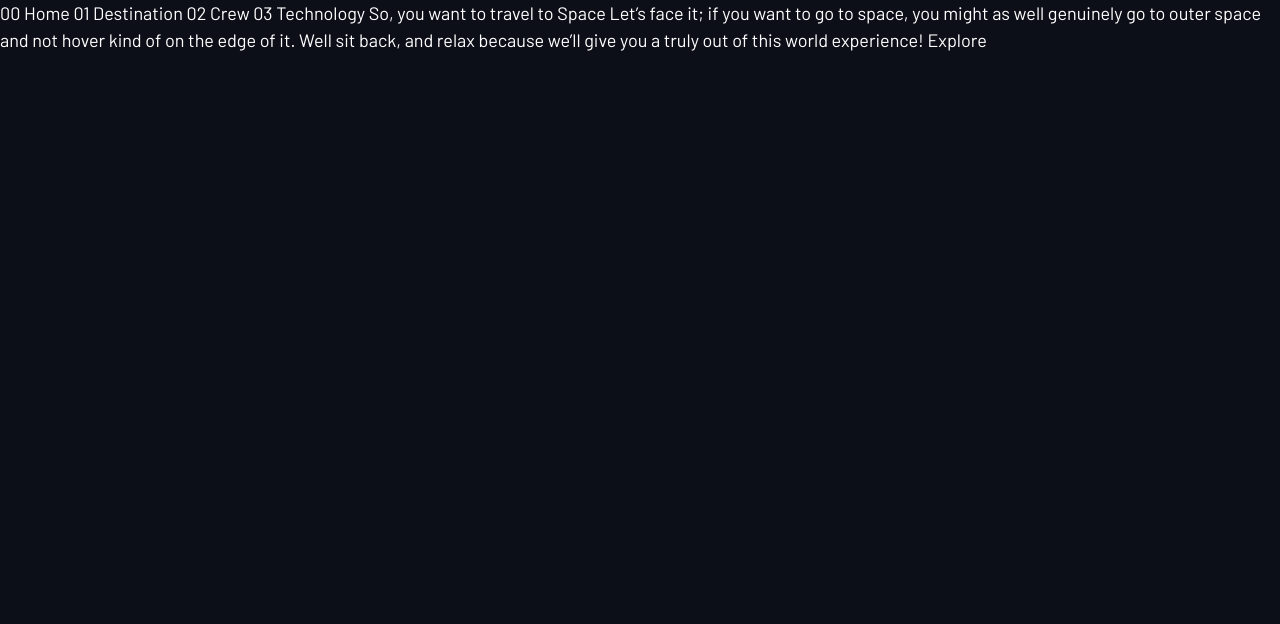
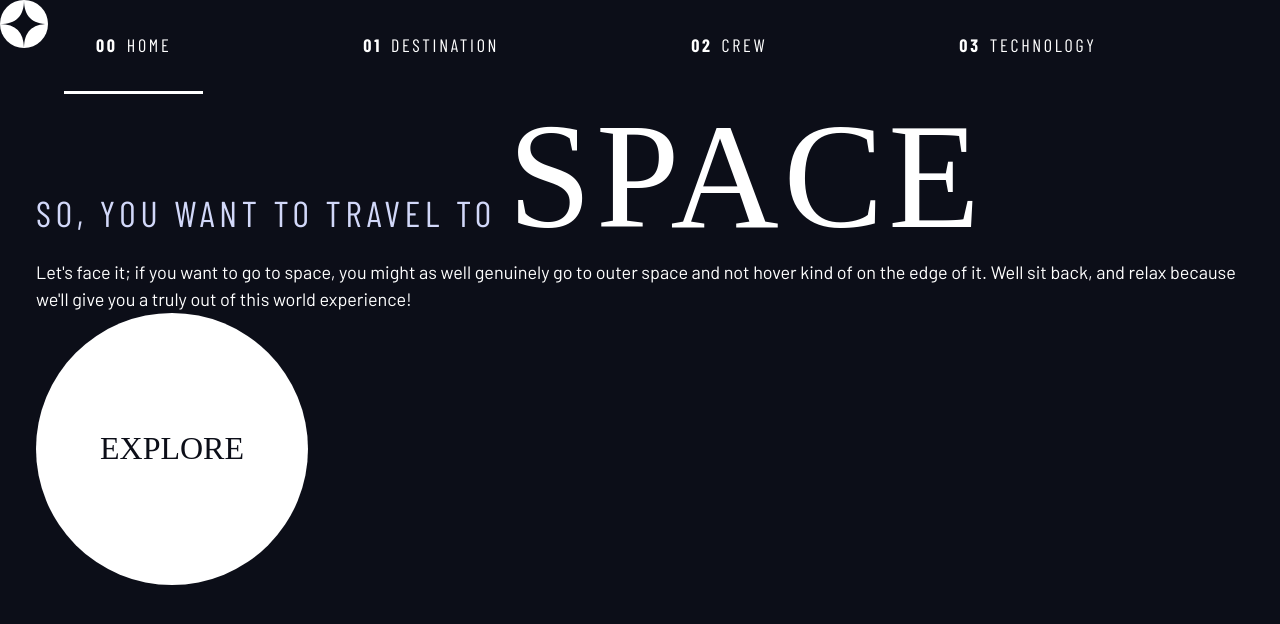
Before and after one commit to DavidTG7/space_travel, a plain HTML site: page index.html in a window 1280 px wide. Drawn offline with nearby package versions, Linux system fonts and the light colour scheme; a web font is replaced by a local one.

Commit message:
Create first navigation bar and first version for home page

```diff
--- a/index.html
+++ b/index.html
@@ -21,18 +21,42 @@
 
 <body>
 
-  00 Home
-  01 Destination
-  02 Crew
-  03 Technology
+  <header class="primary-header flex">
+    <div>
+      <img src="./starter-code/assets/shared/logo.svg" alt="space tourism logo" class="logo">
+    </div>
+    <nav>
+      <ul class="primary-navigation underline-indicator flex">
+        <li class="active"><a class="ff-sans-cond uppercase text-white letter-spacing-2"
+            href="index.html"><span>00</span>Home</a>
+        <li><a class="ff-sans-cond uppercase text-white letter-spacing-2"
+            href="destination.html"><span>01</span>Destination</a>
+        <li><a class="ff-sans-cond uppercase text-white letter-spacing-2" href="crew.html"><span>02</span>Crew</a>
+        <li><a class="ff-sans-cond uppercase text-white letter-spacing-2"
+            href="technology.html"><span>03</span>Technology</a>
+      </ul>
+    </nav>
+  </header>
 
-  So, you want to travel to
-  Space
-  Let’s face it; if you want to go to space, you might as well genuinely go to
-  outer space and not hover kind of on the edge of it. Well sit back, and relax
-  because we’ll give you a truly out of this world experience!
 
-  Explore
+
+
+
+  <div class="container">
+
+    <h1 class="text-accent ff-sans-cond uppercase letter-spacing-1">So, you want to travel to
+      <span class="fs-900 ff-serif text-white">Space</span>
+    </h1>
+    <p>
+      Let's face it; if you want to go to space, you might as well genuinely go to
+      outer space and not hover kind of on the edge of it. Well sit back, and relax
+      because we'll give you a truly out of this world experience!
+    </p>
+    <a href="#" class="large-button bg-white text-dark fs-600 ff-serif uppercase">Explore</a>
+
+
+
+  </div>
 
 </body>
 
--- a/style.css
+++ b/style.css
@@ -195,7 +195,7 @@ select {
 .large-button {
   position: relative;
   z-index: 1;
-  display: grid;
+  display: inline-grid;
   place-items: center;
   padding: 0 2em;
   aspect-ratio: 1;
```
